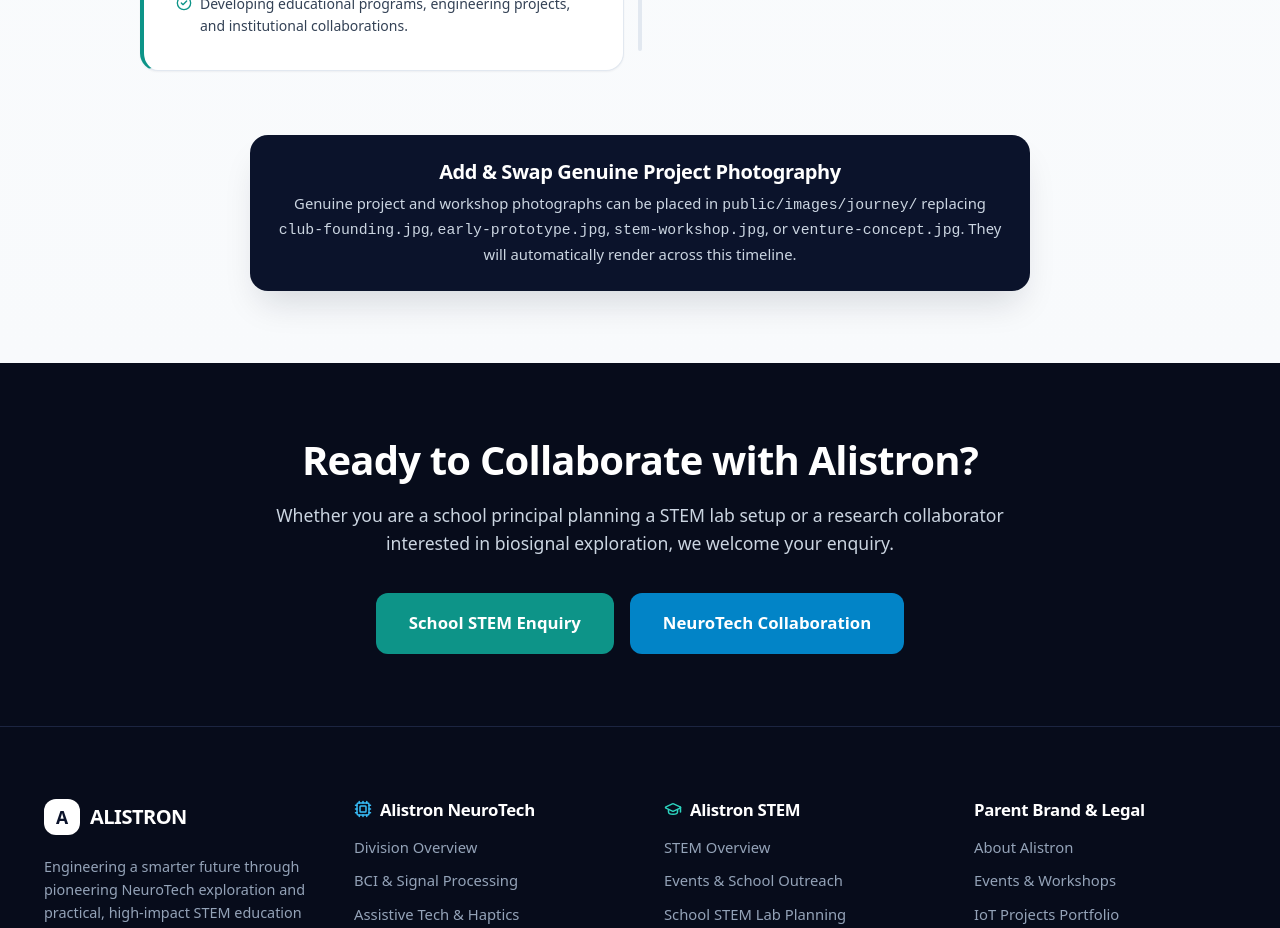
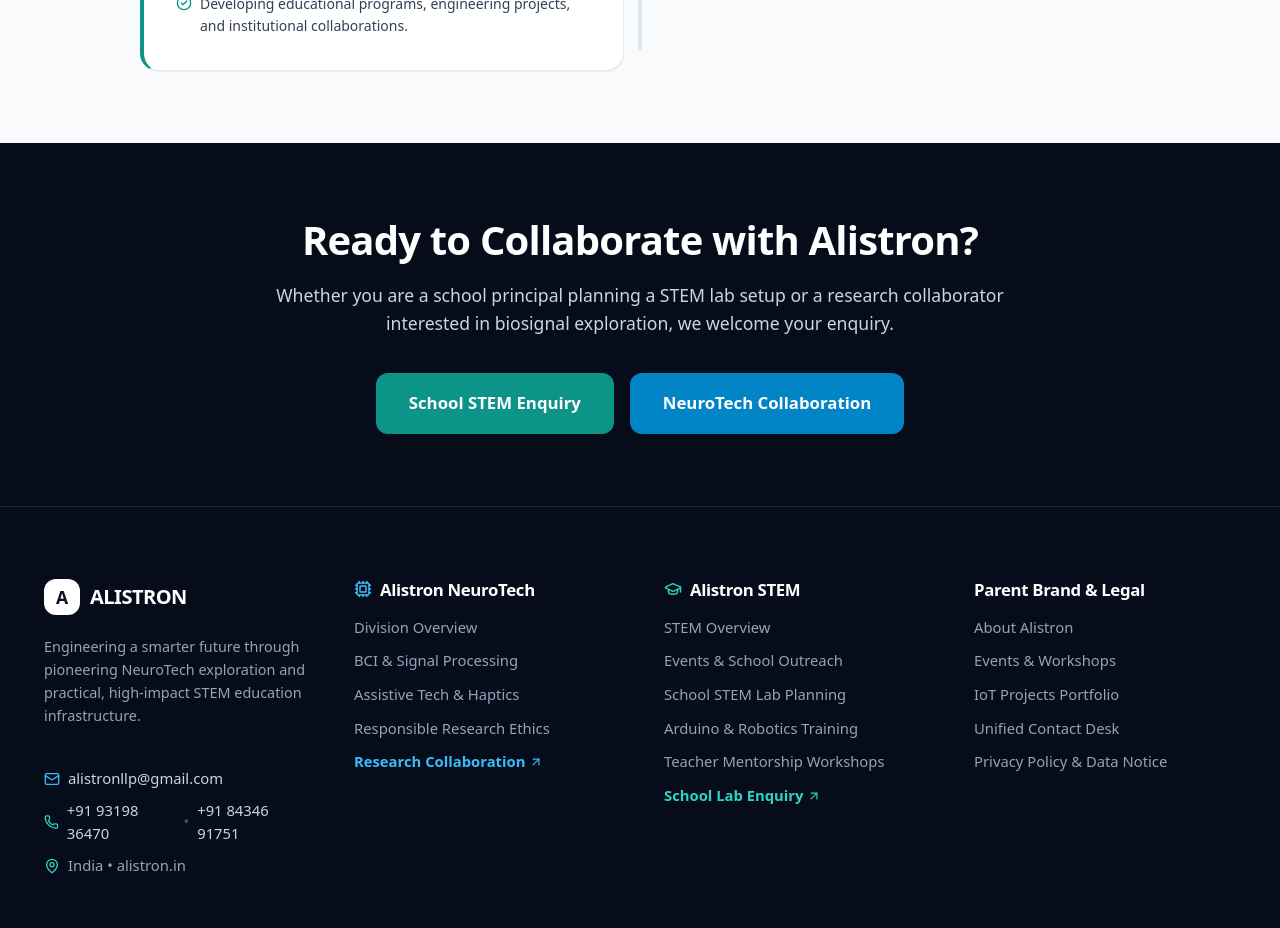
Before and after one commit to Aryan13705/Alistron-STEM, a Next.js app: page / in a window 1280 px wide. Shown: the part 8020-8948 px from the top of the page. Built offline with nearby package versions, Linux system fonts and the light colour scheme.

Commit message:
Remove photo swap helper banner from Journey timeline

```diff
--- a/src/components/JourneyTimeline.tsx
+++ b/src/components/JourneyTimeline.tsx
@@ -278,27 +278,7 @@
           </div>
         </div>
 
-        {/* Note for User's Own Photo Uploads */}
-        <div
-          style={{
-            marginTop: "4rem",
-            maxWidth: "780px",
-            marginInline: "auto",
-            padding: "1.5rem",
-            borderRadius: "var(--radius-lg)",
-            backgroundColor: "var(--color-navy-900)",
-            color: "var(--color-white)",
-            textAlign: "center",
-            boxShadow: "var(--shadow-xl)",
-          }}
-        >
-          <h4 style={{ color: "var(--color-white)", fontSize: "1.25rem", marginBottom: "0.5rem" }}>
-            Add & Swap Genuine Project Photography
-          </h4>
-          <p style={{ color: "var(--color-slate-300)", fontSize: "0.925rem", lineHeight: 1.6, marginBottom: "0" }}>
-            Genuine project and workshop photographs can be placed in <code>public/images/journey/</code> replacing <code>club-founding.jpg</code>, <code>early-prototype.jpg</code>, <code>stem-workshop.jpg</code>, or <code>venture-concept.jpg</code>. They will automatically render across this timeline.
-          </p>
-        </div>
+
       </div>
 
       {/* Lightbox Photo Modal */}
```
